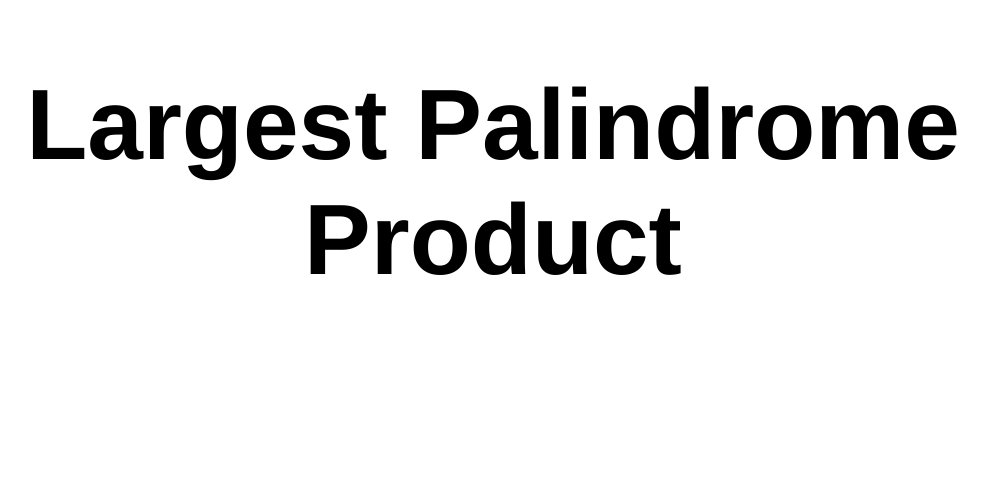
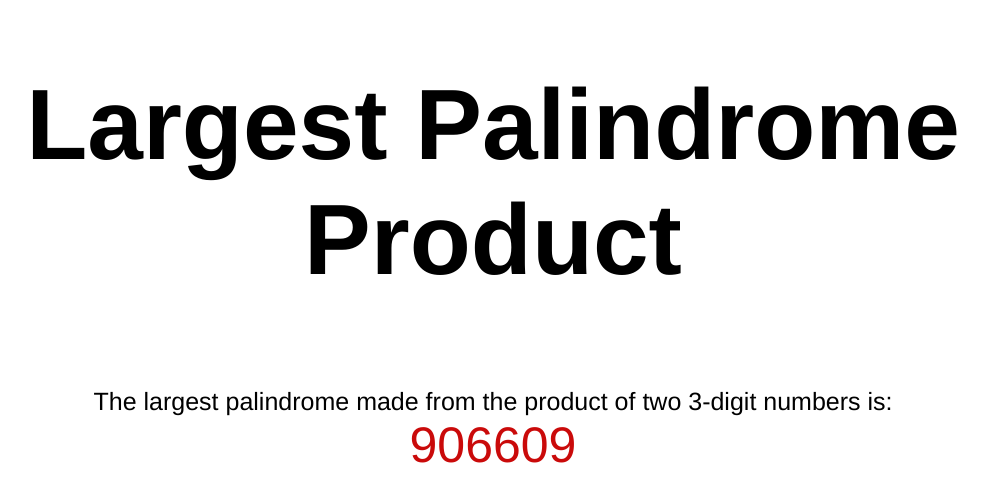
Before and after one commit to rgaspary/Project-Euler, a plain HTML site: page problem_4/index.html in a window 1280 px wide. Shown: the whole page, without its empty margins (147-1135 px from the left). Drawn offline with Linux system fonts and the light colour scheme.

Commit message:
Problem 4 completed

```diff
--- a/problem_4/index.html
+++ b/problem_4/index.html
@@ -17,18 +17,33 @@
 <script>
 	var pal;
 	var total;
+	var largest_pre = 0;
 	for (var a = 100; a < 1000; a++) {
 		for (var b = 100; b < 1000; b++) {
 			pal = a * b;
+
 			if (isPal(pal)) {
-				total = a * b;
+				if (pal > largest_pre) {
+					largest_pre = pal;
+					total = a * b;
+				}
 			}
 		}
 	}
 
 	function isPal(pal) {
-		var rev = 0;
+		var rev;
 		//Need to reverse the integer and see if its a palindrome number.
+		rev = new String(pal);
+		rev = rev.split("").reverse().join("");
+		rev = parseInt(rev);
+		if (pal === rev) {
+			return true;
+		} else {
+			return false;
+		}
 	}
+
+	document.getElementById('output').innerHTML = '<p>The largest palindrome made from the product of two 3-digit numbers is:<br><span>' + total + '</span></p>';
 </script>
 </html>
```
